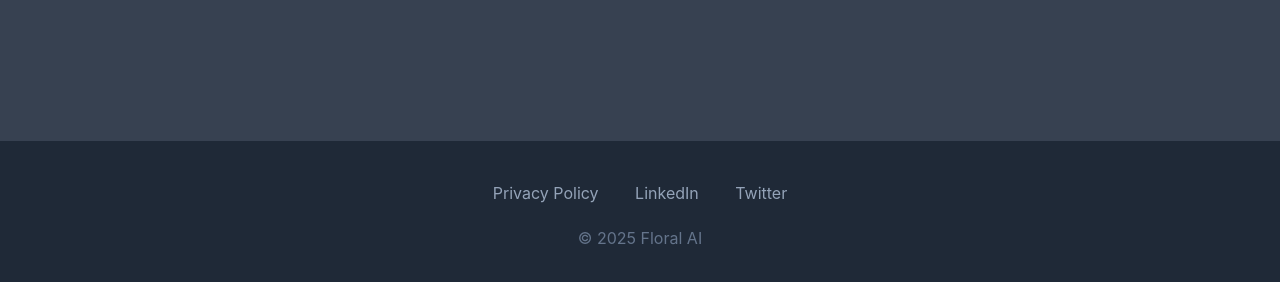
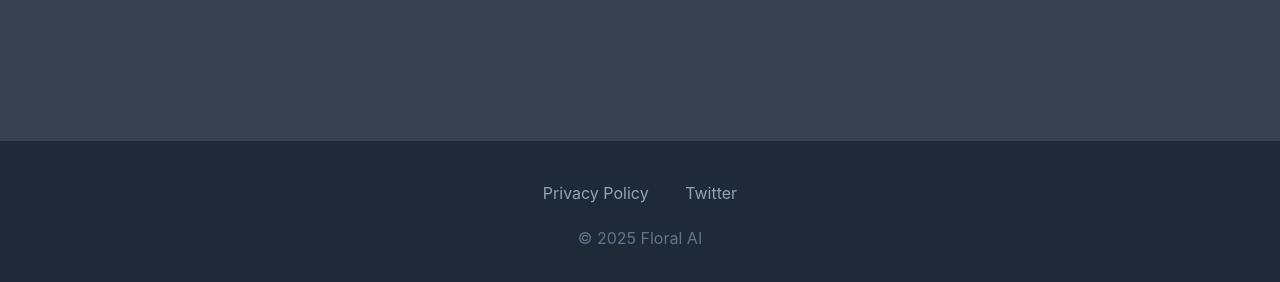
Before and after one commit to jerv/floral-ai-website, a plain HTML site: page index.html in a window 1280 px wide. Shown: the part 508-790 px from the top of the page. Drawn offline with Linux system fonts and the light colour scheme.

Commit message:
Remove LinkedIn link from footer

```diff
--- a/index.html
+++ b/index.html
@@ -116,7 +116,6 @@
     <footer>
         <div class="container">
             <a href="privacy-policy.html">Privacy Policy</a>
-            <a href="https://www.linkedin.com/company/floral-ai" target="_blank" rel="noopener noreferrer">LinkedIn</a>
             <a href="https://x.com/floralaiapp" target="_blank" rel="noopener noreferrer">Twitter</a>
             <p style="margin-top: 20px; color: #64748B;">&copy; 2025 Floral AI</p>
         </div>
```
